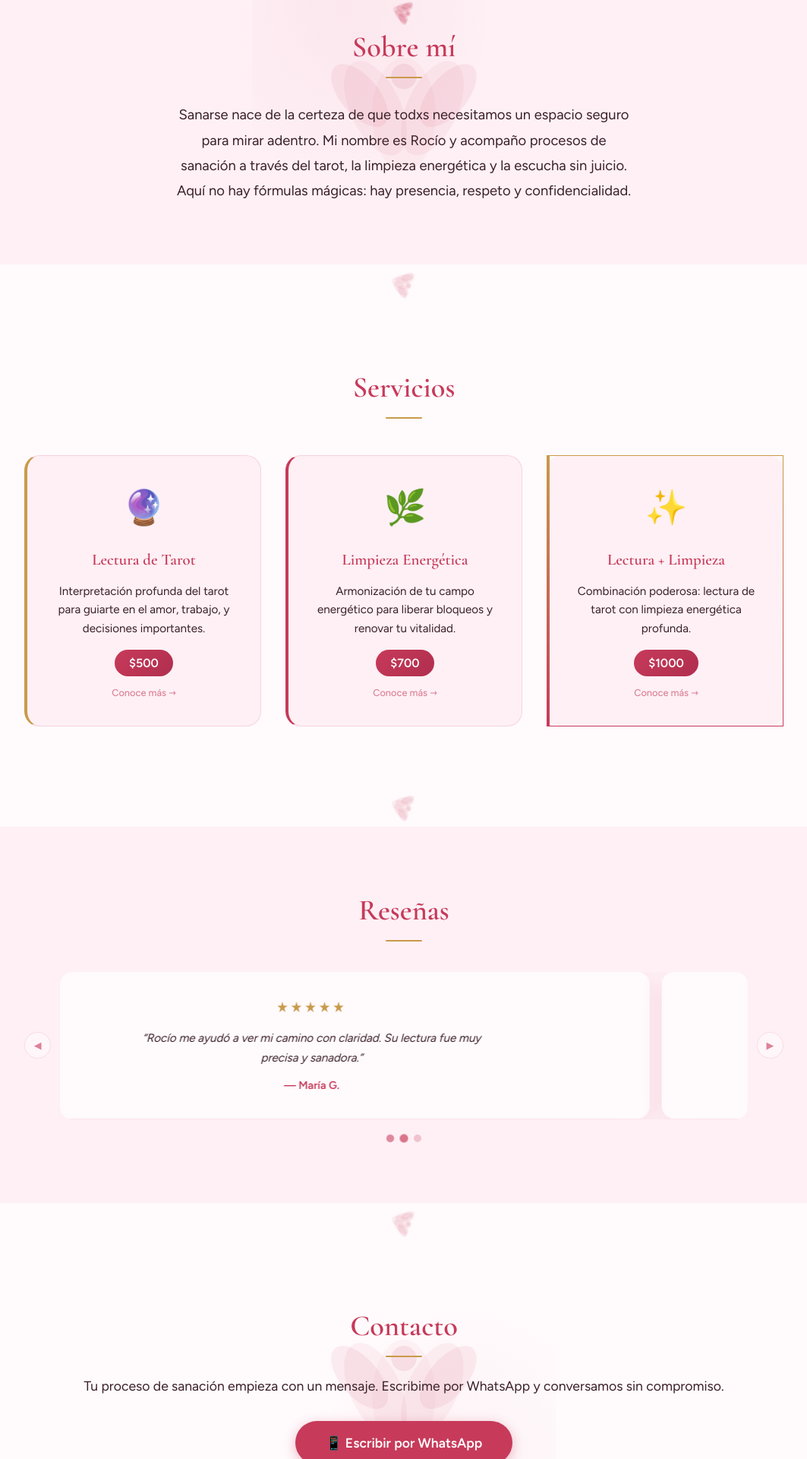
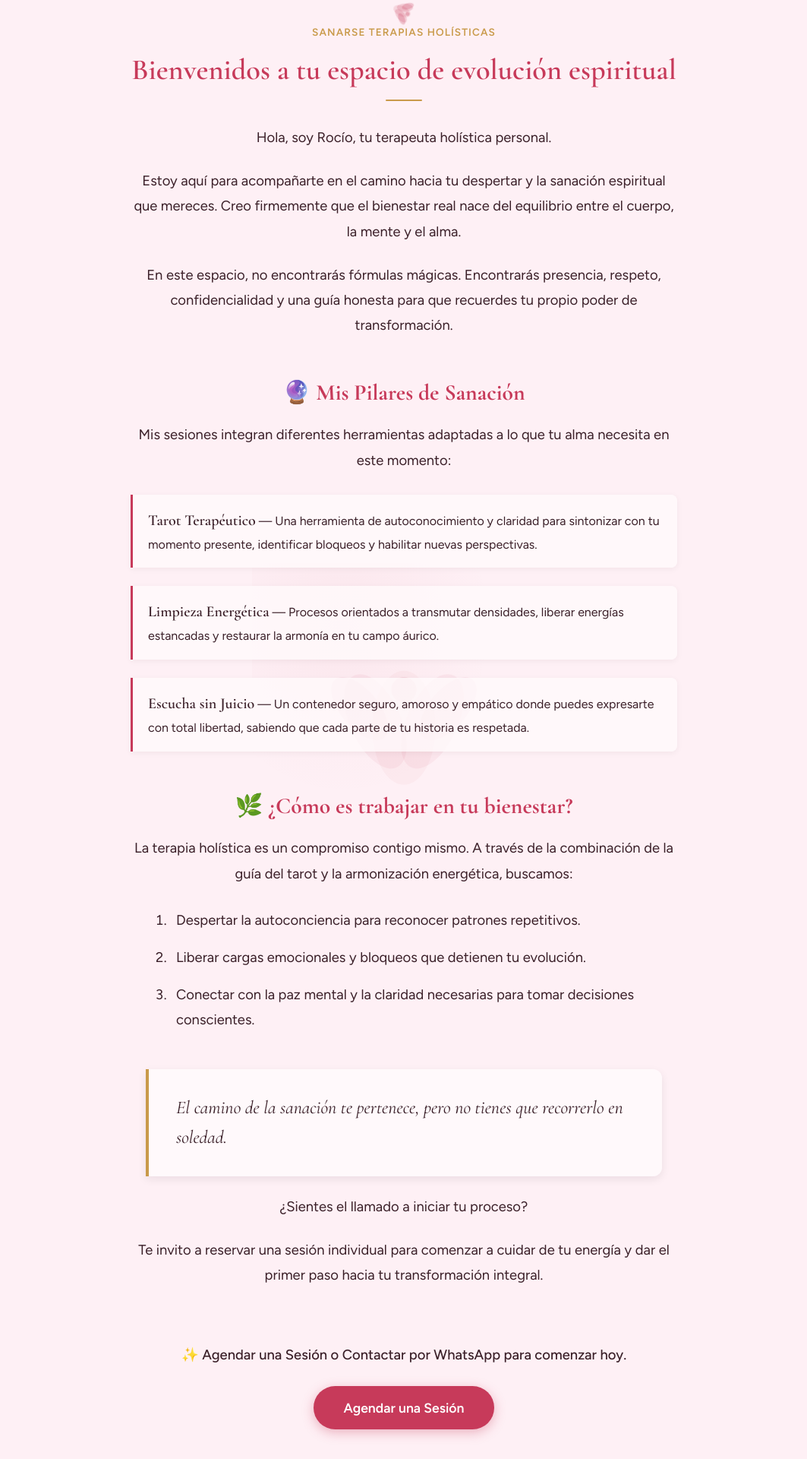
Before and after one commit to AlvaroRobles99/pagero, a React (Vite) app: page / in a window 1280 px wide. Shown: the part 880-2800 px from the top of the page at 76% size, without its empty margins (108-1171 px from the left). Built offline with nearby package versions, Linux system fonts and the light colour scheme.

Commit message:
feat(about): rewrite home About section with expanded holistic content, pillars, process and CTA

```diff
--- a/src/components/About/About.jsx
+++ b/src/components/About/About.jsx
@@ -1,5 +1,7 @@
 import appStyles from '../../App.module.css'
 import styles from './About.module.css'
+import sharedStyles from '../../shared.module.css'
+import { whatsappLink } from '../../data/contact'
 import Lotus from '../Lotus/Lotus'
 
 export default function About() {
@@ -7,10 +9,78 @@ export default function About() {
     <section className={`${appStyles.section} ${styles.about}`} id="about">
       <div className={appStyles.container}>
         <Lotus size={32} />
-        <h2>Sobre mí</h2>
-        <p className={styles.aboutText}>
-          Sanarse nace de la certeza de que todxs necesitamos un espacio seguro para mirar adentro. Mi nombre es Rocío y acompaño procesos de sanación a través del tarot, la limpieza energética y la escucha sin juicio. Aquí no hay fórmulas mágicas: hay presencia, respeto y confidencialidad.
+        <div className={styles.eyebrow}>Sanarse Terapias Holísticas</div>
+        <h2>Bienvenidos a tu espacio de evolución espiritual</h2>
+        <p className={styles.intro}>
+          Hola, soy Rocío, tu terapeuta holística personal.
         </p>
+        <p className={styles.intro}>
+          Estoy aquí para acompañarte en el camino hacia tu despertar y la sanación espiritual que mereces. Creo firmemente que el bienestar real nace del equilibrio entre el cuerpo, la mente y el alma.
+        </p>
+        <p className={styles.intro}>
+          En este espacio, no encontrarás fórmulas mágicas. Encontrarás presencia, respeto, confidencialidad y una guía honesta para que recuerdes tu propio poder de transformación.
+        </p>
+
+        <section className={styles.subsection} aria-labelledby="pilares-title">
+          <h3 id="pilares-title" className={styles.subheading}>
+            <span aria-hidden="true">🔮</span> Mis Pilares de Sanación
+          </h3>
+          <p className={styles.subintro}>
+            Mis sesiones integran diferentes herramientas adaptadas a lo que tu alma necesita en este momento:
+          </p>
+          <ul className={styles.pillarsList}>
+            <li className={styles.pillarItem}>
+              <strong className={styles.pillarTerm}>Tarot Terapéutico</strong>
+              {' — '}
+              Una herramienta de autoconocimiento y claridad para sintonizar con tu momento presente, identificar bloqueos y habilitar nuevas perspectivas.
+            </li>
+            <li className={styles.pillarItem}>
+              <strong className={styles.pillarTerm}>Limpieza Energética</strong>
+              {' — '}
+              Procesos orientados a transmutar densidades, liberar energías estancadas y restaurar la armonía en tu campo áurico.
+            </li>
+            <li className={styles.pillarItem}>
+              <strong className={styles.pillarTerm}>Escucha sin Juicio</strong>
+              {' — '}
+              Un contenedor seguro, amoroso y empático donde puedes expresarte con total libertad, sabiendo que cada parte de tu historia es respetada.
+            </li>
+          </ul>
+        </section>
+
+        <section className={styles.subsection} aria-labelledby="trabajo-title">
+          <h3 id="trabajo-title" className={styles.subheading}>
+            <span aria-hidden="true">🌿</span> ¿Cómo es trabajar en tu bienestar?
+          </h3>
+          <p className={styles.subintro}>
+            La terapia holística es un compromiso contigo mismo. A través de la combinación de la guía del tarot y la armonización energética, buscamos:
+          </p>
+          <ol className={styles.orderedList}>
+            <li>Despertar la autoconciencia para reconocer patrones repetitivos.</li>
+            <li>Liberar cargas emocionales y bloqueos que detienen tu evolución.</li>
+            <li>Conectar con la paz mental y la claridad necesarias para tomar decisiones conscientes.</li>
+          </ol>
+        </section>
+
+        <blockquote className={styles.quote}>
+          El camino de la sanación te pertenece, pero no tienes que recorrerlo en soledad.
+        </blockquote>
+
+        <p className={styles.invitation}>¿Sientes el llamado a iniciar tu proceso?</p>
+        <p className={styles.invitation}>
+          Te invito a reservar una sesión individual para comenzar a cuidar de tu energía y dar el primer paso hacia tu transformación integral.
+        </p>
+
+        <div className={styles.ctaArea}>
+          <p className={styles.ctaLine}>✨ Agendar una Sesión o Contactar por WhatsApp para comenzar hoy.</p>
+          <a
+            href={whatsappLink()}
+            target="_blank"
+            rel="noopener noreferrer"
+            className={sharedStyles.btnWhatsapp}
+          >
+            Agendar una Sesión
+          </a>
+        </div>
       </div>
     </section>
   )
--- a/src/components/About/About.module.css
+++ b/src/components/About/About.module.css
@@ -28,16 +28,188 @@
 }
 
 .aboutText {
-  max-width: 600px;
+  max-width: 680px;
   margin: 1rem auto 0;
   font-size: 1rem;
   color: var(--color-text);
   line-height: 1.8;
 }
 
+.intro {
+  max-width: 720px;
+  margin: 1rem auto 0;
+  font-size: 1rem;
+  color: var(--color-text);
+  line-height: 1.8;
+}
+
+.eyebrow {
+  font-family: var(--font-body);
+  font-size: 0.85rem;
+  text-transform: uppercase;
+  letter-spacing: 0.08em;
+  color: var(--color-accent);
+  margin-bottom: 0.5rem;
+  font-weight: 600;
+}
+
+.subsection {
+  margin: 2rem auto 0;
+  max-width: 720px;
+  text-align: left;
+}
+
+.subheading {
+  font-family: var(--font-display);
+  font-size: 1.5rem;
+  color: var(--color-primary);
+  margin-bottom: 0.75rem;
+  text-align: center;
+}
+
+.subintro {
+  font-size: 1rem;
+  color: var(--color-text);
+  line-height: 1.8;
+  margin-bottom: 1.5rem;
+  text-align: center;
+}
+
+.pillarsList {
+  list-style: none;
+  padding: 0;
+  margin: 0;
+  display: flex;
+  flex-direction: column;
+  gap: 1.25rem;
+}
+
+.pillarItem {
+  background: rgba(255, 250, 252, 0.8);
+  border-left: 3px solid var(--color-primary);
+  padding: 1rem 1.25rem;
+  border-radius: 0 8px 8px 0;
+  box-shadow: 0 2px 8px rgba(31, 15, 20, 0.05);
+  line-height: 1.8;
+  color: var(--color-text);
+}
+
+.pillarTerm {
+  font-family: var(--font-display);
+  font-size: 1.15rem;
+  color: var(--color-text);
+  font-weight: 600;
+}
+
+.orderedList {
+  max-width: 680px;
+  margin: 0 auto;
+  padding-left: 1.5rem;
+  display: flex;
+  flex-direction: column;
+  gap: 1rem;
+}
+
+.orderedList li {
+  color: var(--color-text);
+  line-height: 1.8;
+  padding-left: 0.5rem;
+}
+
+.quote {
+  max-width: 680px;
+  margin: 2.5rem auto 0;
+  padding: 1.5rem 1.75rem;
+  background: rgba(255, 250, 252, 0.9);
+  border-left: 4px solid var(--color-accent);
+  border-radius: 0 12px 12px 0;
+  font-family: var(--font-display);
+  font-size: 1.25rem;
+  font-style: italic;
+  color: var(--color-text);
+  line-height: 1.6;
+  text-align: left;
+  box-shadow: 0 4px 12px rgba(31, 15, 20, 0.08);
+}
+
+.invitation {
+  max-width: 720px;
+  margin: 1rem auto 0;
+  font-size: 1rem;
+  color: var(--color-text);
+  line-height: 1.8;
+}
+
+.ctaArea {
+  margin-top: 2.5rem;
+  display: flex;
+  flex-direction: column;
+  align-items: center;
+  gap: 1.5rem;
+}
+
+.ctaLine {
+  max-width: 720px;
+  margin: 0;
+  font-size: 1rem;
+  font-weight: 500;
+  color: var(--color-text);
+  line-height: 1.8;
+}
+
 @media (min-width: 768px) {
-  .aboutText {
+  .aboutText,
+  .intro,
+  .invitation,
+  .ctaLine {
     margin: 1.5rem auto 0;
     font-size: 1.15rem;
   }
+
+  .subsection {
+    margin: 3rem auto 0;
+  }
+
+  .subheading {
+    font-size: 1.85rem;
+    margin-bottom: 1rem;
+  }
+
+  .subintro {
+    font-size: 1.15rem;
+    margin-bottom: 1.75rem;
+  }
+
+  .pillarTerm {
+    font-size: 1.25rem;
+  }
+
+  .pillarsList {
+    gap: 1.5rem;
+  }
+
+  .quote {
+    margin: 3rem auto 0;
+    padding: 2rem 2.25rem;
+    font-size: 1.5rem;
+  }
+
+  .orderedList {
+    padding-left: 2rem;
+  }
+
+  .orderedList li {
+    font-size: 1.15rem;
+  }
+
+  .ctaArea {
+    margin-top: 3rem;
+  }
 }
+
+@media (prefers-reduced-motion: reduce) {
+  .about * {
+    transition: none !important;
+    animation: none !important;
+  }
+}
```
Also changed, not shown: 3 other files (tests, documents, lock files or other folders).
